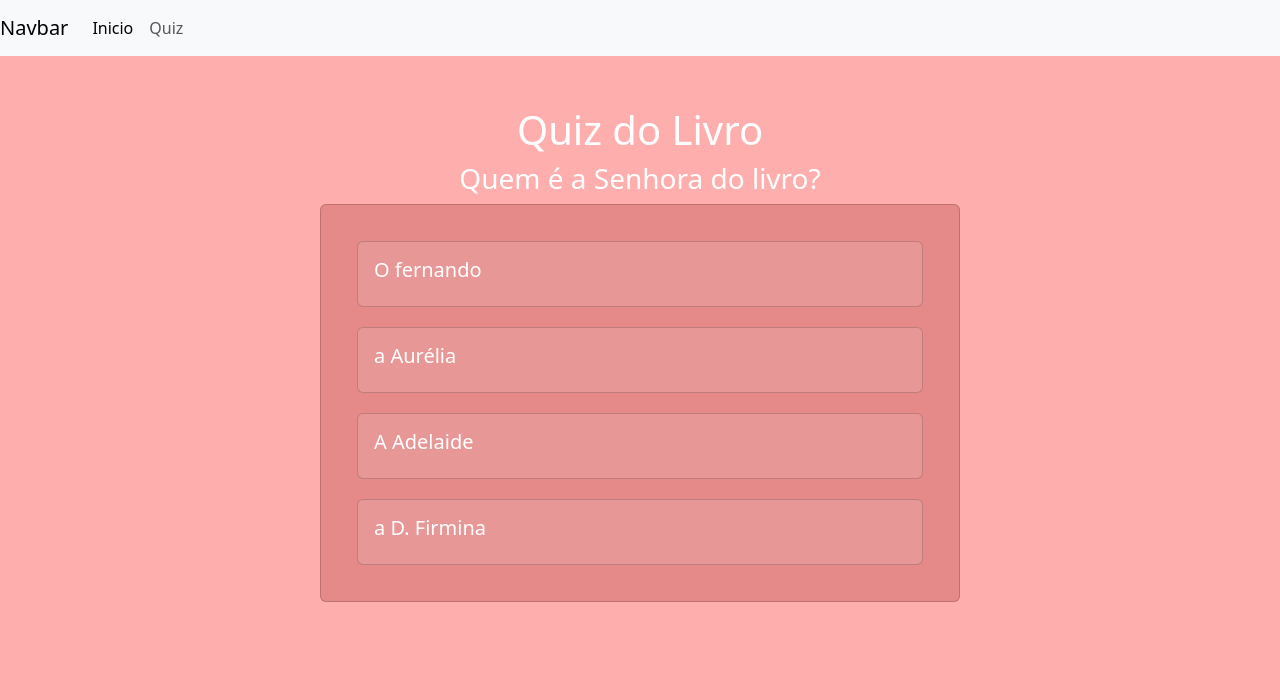
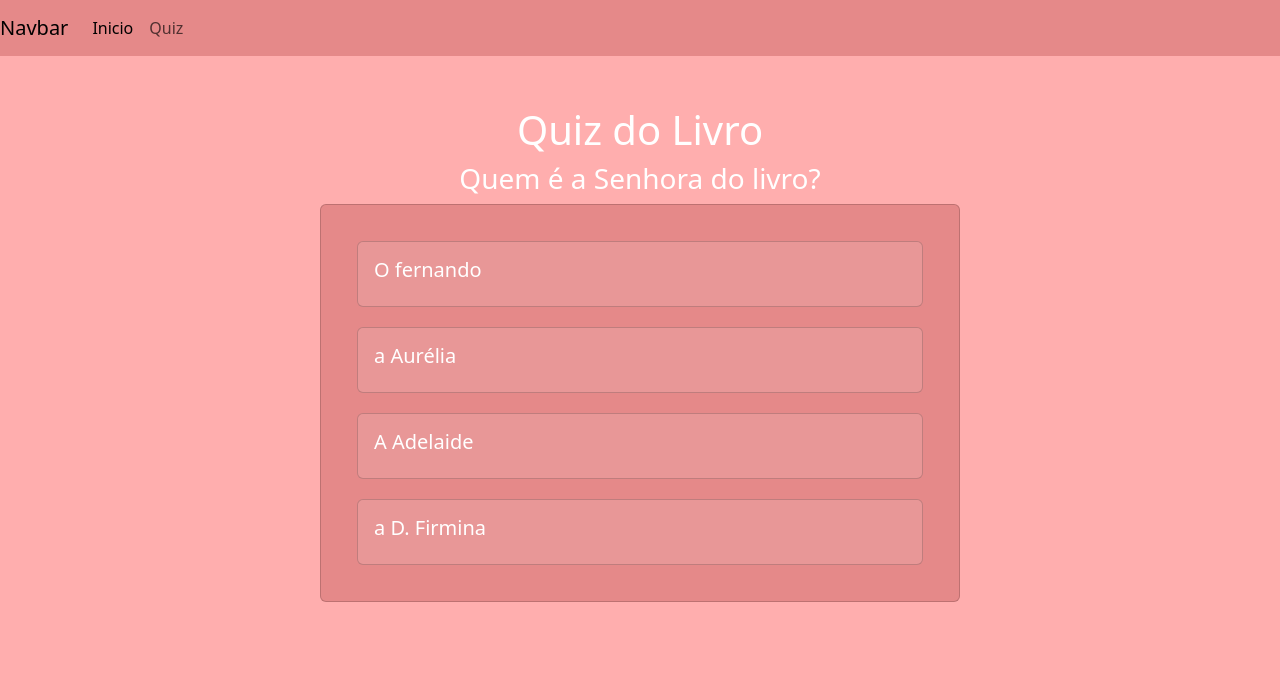
Before and after one commit to Isaque090/site-quiz-, a plain HTML site: page index.html in a window 1280 px wide. Shown: the top 700 px of the page. Drawn offline with nearby package versions, Linux system fonts and the light colour scheme.

Commit message:
Fix navbar class and update styles

```diff
--- a/index.html
+++ b/index.html
@@ -107,7 +107,9 @@
       width: 100%;
 margin-top:100px;
     }
-
+.navbar{
+    background-color: #e58989 !important;
+}
     </style>
     <link rel="stylesheet" href="https://cdn.jsdelivr.net/npm/bootstrap-icons@1.11.3/font/bootstrap-icons.min.css">
     <meta charset="UTF-8">
@@ -118,7 +120,7 @@ margin-top:100px;
 </head>
 
 <body>
-    <nav class="navbar navbar-expand-lg navbar-light bg-light">
+    <nav class="navbar navbar-expand-lg navbar-light ">
         <a class="navbar-brand" href="#">Navbar</a>
         <button class="navbar-toggler" type="button" data-toggle="collapse" data-target="#navbarNavAltMarkup"
             aria-controls="navbarNavAltMarkup" aria-expanded="false" aria-label="Toggle navigation">
```
